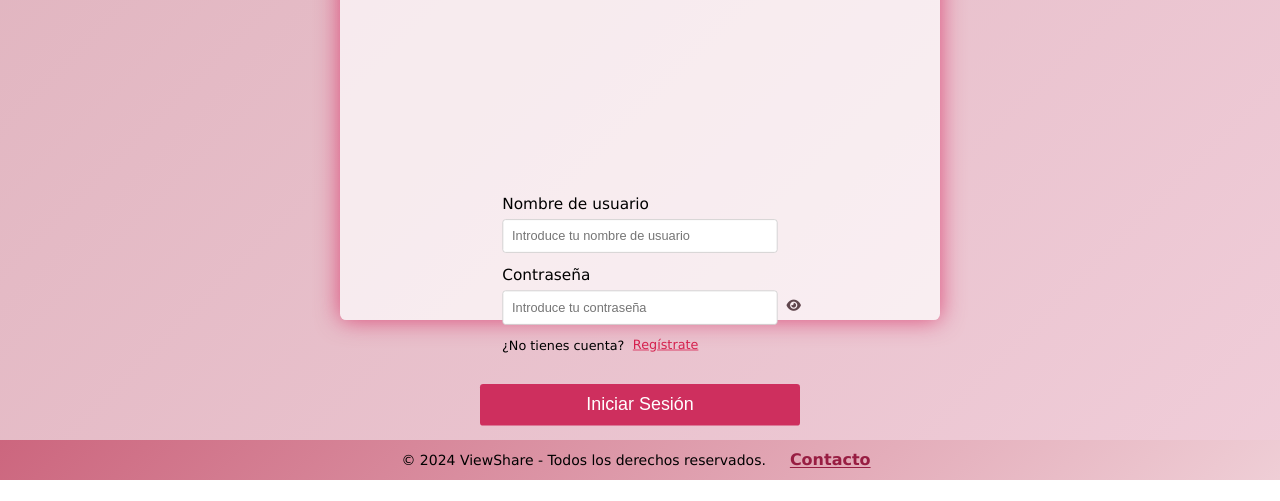
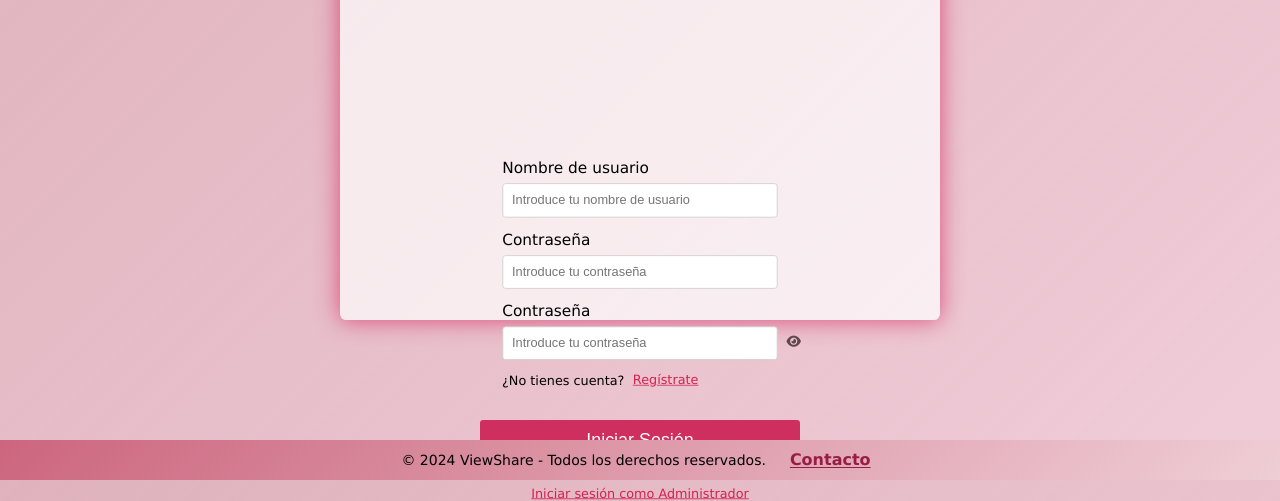
Before and after one commit to Mxttyyyy/PruebaFinal, a plain HTML site: page index.html in a window 1280 px wide. Shown: the part 320-821 px from the top of the page. Before the commit the page ends 800 px from the top, so only its background shows below. Drawn offline with Linux system fonts and the light colour scheme; a script that the page names is missing.

Commit message:
Duplicado campos login

```diff
--- a/index.html
+++ b/index.html
@@ -21,6 +21,12 @@
         <div class="campos_log">
             <label id="lbl_usuario" for="usuario_login">Nombre de usuario</label>  <!-- FOR, PARA QUE SI PINCHAS EN EL LABEL TAMBIEN TE DIRIJA AL CAMPO -->
             <input type="text" id="usuario_login" placeholder="Introduce tu nombre de usuario">
+        </div>
+
+        <!--Titulos e input de la contrasenna-->
+        <div class="campos_log">
+            <label id="lbl_password" for="password_login">Contraseña</label>
+            <input type="password" id="password_login" placeholder="Introduce tu contraseña">
         </div>
 
         <!--Titulos e input de la contrasenna-->
@@ -55,6 +61,7 @@
             <button class="btn_login">Iniciar Sesión</button>
         </form>
 
+
         <!--Botón para iniciar sesión como administrador-->
         <div>
             <label id="lbl_admin">
```
